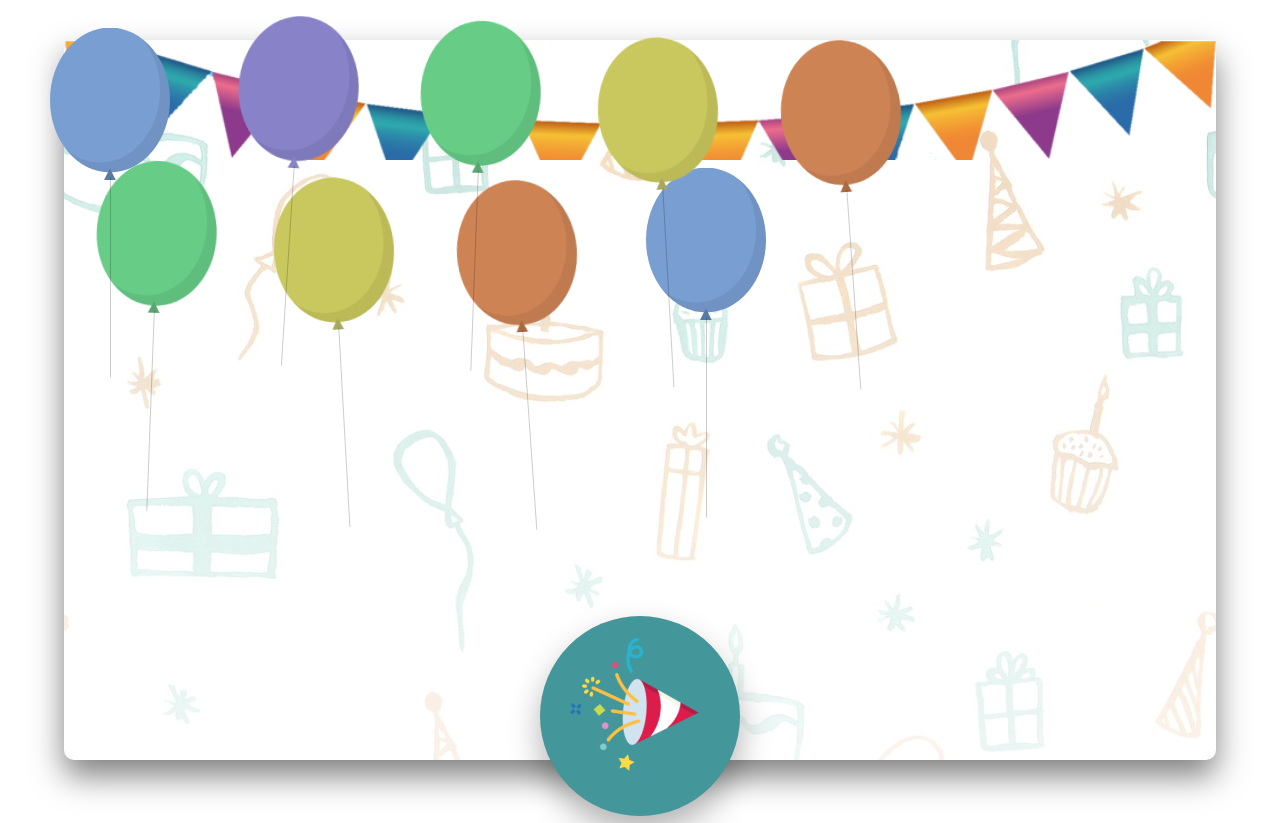
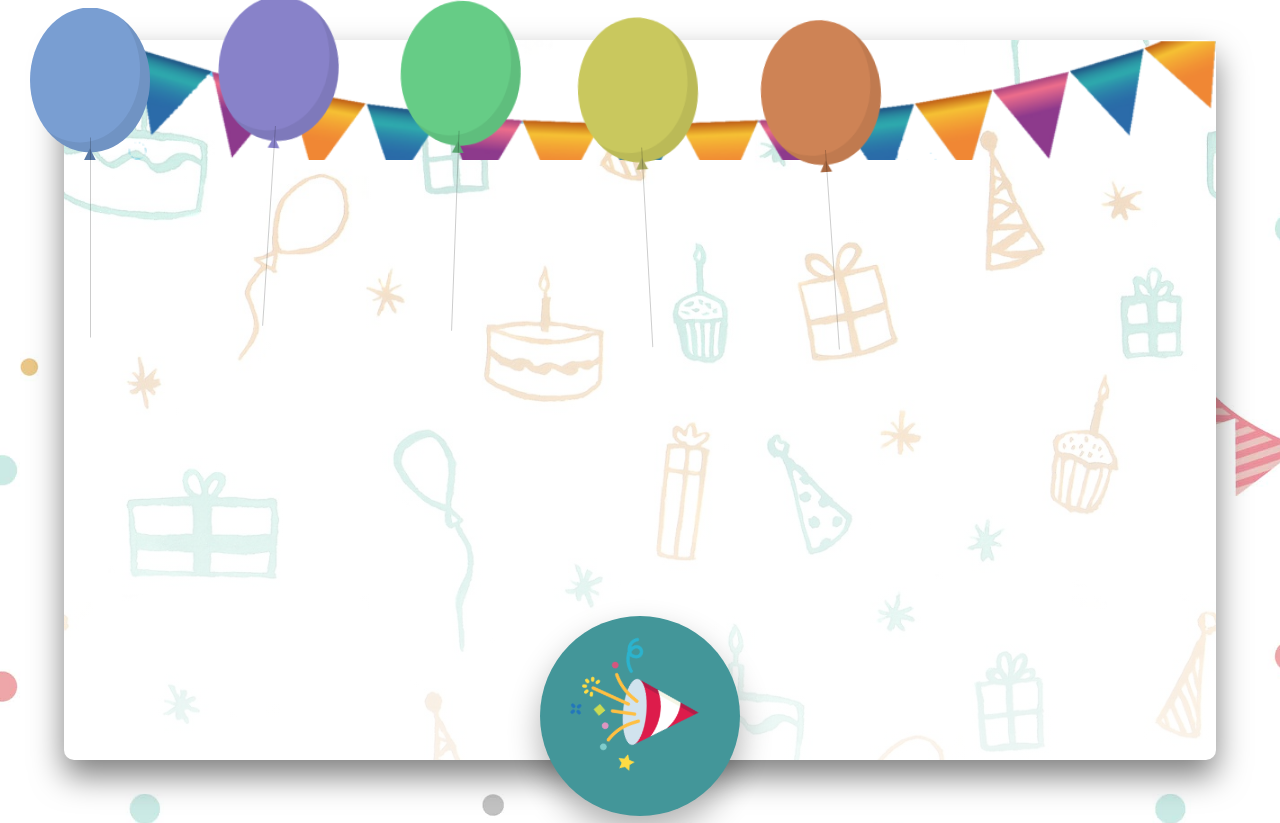
Before and after one commit to ParimalSwamy/Web-UI-Apps, a plain HTML site: page GiftCard/index.html in a window 1280 px wide. Shown: the top 823 px of the page. Drawn offline with nearby package versions, Linux system fonts and the light colour scheme.

Commit message:
Final corrections

```diff
--- a/GiftCard/CSS/style.css
+++ b/GiftCard/CSS/style.css
@@ -1,11 +1,11 @@
 *{
-    margin: 0;
+    margin: 0px auto;
 }
 
 body{
     height: 100%;
     width: 100%;
-    margin: 20px;
+    margin: 0px;
 }
 
 @font-face {
@@ -19,7 +19,7 @@ body{
 }
 
 .sliding-background {
-  background: url("../Img/bodyBG.jpg") repeat-x;
+  background: url("../Img/BodyBG-min.jpg") repeat-x;
   height: 95vh;
   width: 3000px;
     background-size: 100%;
@@ -79,7 +79,7 @@ body{
     font-family:b-font;
     text-align: center;
     padding: 0px;
-    color:crimson;
+    color:#439699;
     font-weight: 400;
     border: 0px solid black;
     animation-fill-mode: backwards;
@@ -104,13 +104,13 @@ body{
 }
 
 @keyframes changeColor{
-    from{color:  crimson}
-    to{color: #439699}
+    from{color:  #439699 }
+    to{color: #ebcc34 }
 }
 
 @keyframes changeColor-old{
-    from{color:  #439699}
-    to{color: #ebcc34}
+    from{color: #ebcc34}
+    to{color: crimson}
 }
 
 .animate-happy{
@@ -194,7 +194,7 @@ body{
     animation-duration: 2s;
     animation-delay: 22s;
     animation-fill-mode :both;
-    color: #ebcc34;
+    color: crimson;
 }
 
 
@@ -279,7 +279,7 @@ body{
   position:absolute;
   height:200px;
   width:1px;
-  margin:20px auto;
+  margin:0px auto;
   content:"";
   background:rgba(0,0,0,0.2);
 }
--- a/GiftCard/index.html
+++ b/GiftCard/index.html
@@ -1,7 +1,7 @@
 <!DOCTYPE HTML>
 <HTML>
     <head>
-        <title>Wishes</title>
+        <title>Wishes for Navvi</title>
         <link rel="stylesheet" href="CSS/style.css">
 <script src="https://ajax.googleapis.com/ajax/libs/jquery/3.5.1/jquery.min.js"></script>
     </head>
@@ -40,10 +40,10 @@
 
             </div>
 
-            <div class="balloon"></div>
+           <!-- <div class="balloon"></div>
                 <div class="balloon"></div>
                 <div class="balloon"></div>
-                <div class="balloon"></div>
+                <div class="balloon"></div>-->
             <div class="song">
 
 
```
